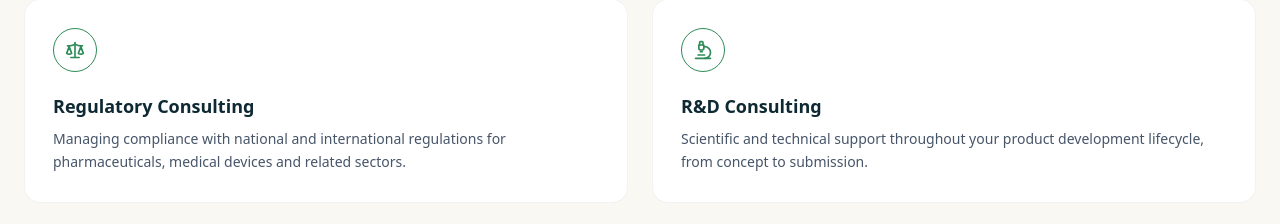
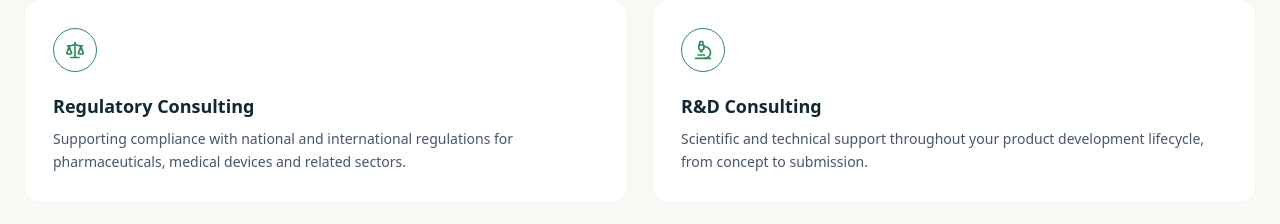
Before and after one commit to shandesipahi/Toxentra-Website, a Next.js app: page / in a window 1280 px wide. Shown: the part 1700-1924 px from the top of the page. Built offline with nearby package versions, Linux system fonts and the light colour scheme.

Commit message:
Update page.js

```diff
--- a/app/page.js
+++ b/app/page.js
@@ -57,7 +57,7 @@ const services = [
   {
     icon: Scale,
     title: "Regulatory Consulting",
-    text: "Managing compliance with national and international regulations for pharmaceuticals, medical devices and related sectors.",
+    text: "Supporting compliance with national and international regulations for pharmaceuticals, medical devices and related sectors.",
   },
   {
     icon: Microscope,
```
